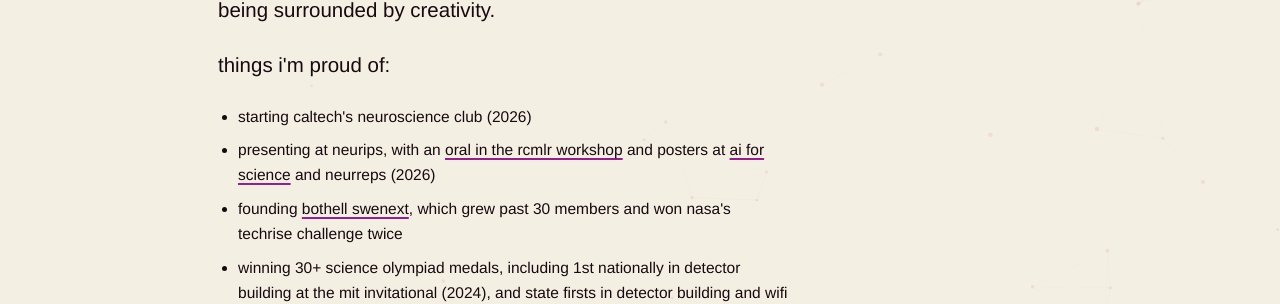
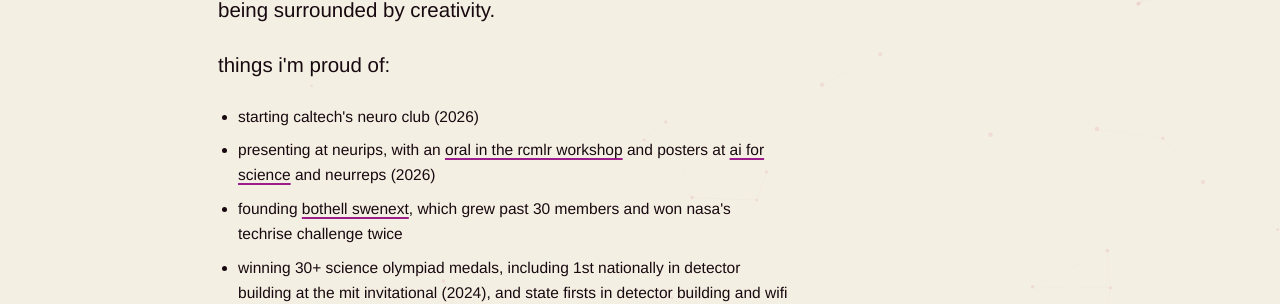
Before and after one commit to saanviiyer/saanviiyer.github.io, a Jekyll site: the page built from index.html, in a window 1280 px wide and 900 px high, scrolled down 593 px. Shown: the part 152-456 px from the top of the window. Built offline with Jekyll 4.4.1, drawn with Linux system fonts in a browser that asks for light colours; some web fonts are replaced.

Commit message:
Call it the neuro club

```diff
--- a/index.html
+++ b/index.html
@@ -23,7 +23,7 @@ description: >-
   <p class="home-proud-lead">things i'm proud of:</p>
 
   <ul class="home-proud">
-    <li>starting caltech's neuroscience club (2026)</li>
+    <li>starting caltech's neuro club (2026)</li>
     <li>presenting at neurips, with an <a href="https://openreview.net/forum?id=k7zEEtF1V8" target="_blank" rel="noopener noreferrer">oral in the rcmlr workshop</a> and posters at <a href="{{ '/fitness-proxies/' | relative_url }}">ai for science</a> and neurreps (2026)</li>
     <li>founding <a href="https://sites.google.com/view/bothellswenext/home" target="_blank" rel="noopener noreferrer">bothell swenext</a>, which grew past 30 members and won nasa's techrise challenge twice</li>
     <li>winning 30+ science olympiad medals, including 1st nationally in detector building at the mit invitational (2024), and state firsts in detector building and wifi lab</li>
```
